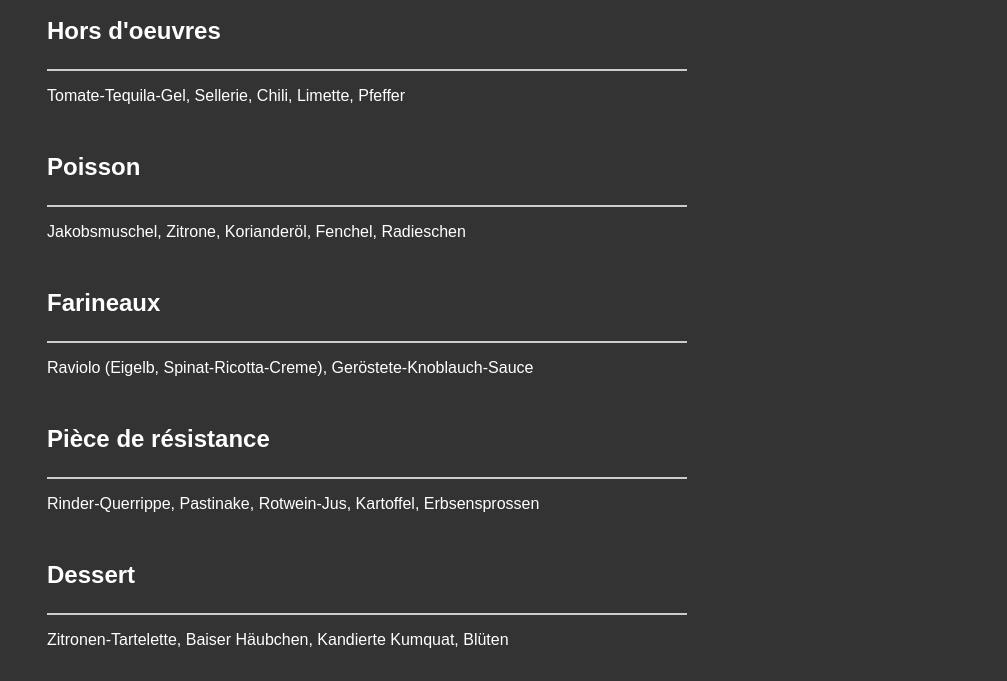
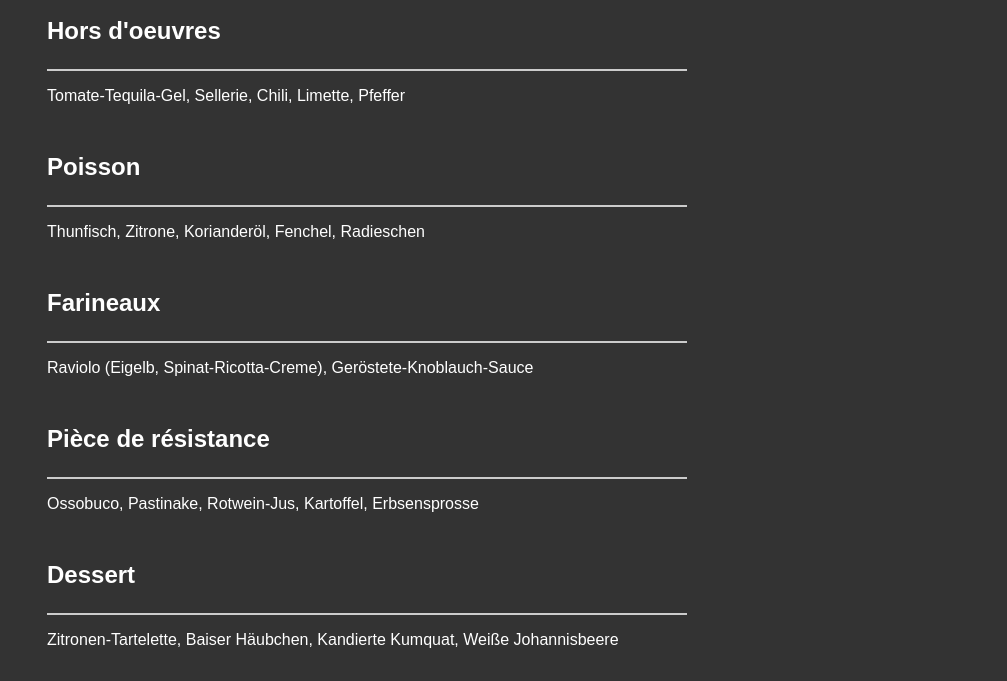
Before and after one commit to KaiDoering/xmasdinner24, a plain HTML site: page index.html in a window 1280 px wide. Shown: the part 149-830 px from the top of the page, without its empty margins (273-1280 px from the left). Drawn offline with Linux system fonts and the light colour scheme.

Commit message:
Update menu to final version

```diff
--- a/index.html
+++ b/index.html
@@ -52,7 +52,7 @@
       <section>
         <h2>Poisson</h2>
         <p>
-          Jakobsmuschel, Zitrone, Korianderöl, Fenchel, Radieschen
+          Thunfisch, Zitrone, Korianderöl, Fenchel, Radieschen
         </p>
       </section>
       <section>
@@ -64,13 +64,13 @@
       <section>
         <h2>Pièce de résistance</h2>
         <p>
-          Rinder-Querrippe, Pastinake, Rotwein-Jus, Kartoffel, Erbsensprossen
+          Ossobuco, Pastinake, Rotwein-Jus, Kartoffel, Erbsensprosse
         </p>
       </section>
       <section>
         <h2>Dessert</h2>
         <p>
-          Zitronen-Tartelette, Baiser Häubchen, Kandierte Kumquat, Blüten
+          Zitronen-Tartelette, Baiser Häubchen, Kandierte Kumquat, Weiße Johannisbeere
         </p>
       </section>
     </main>
```
